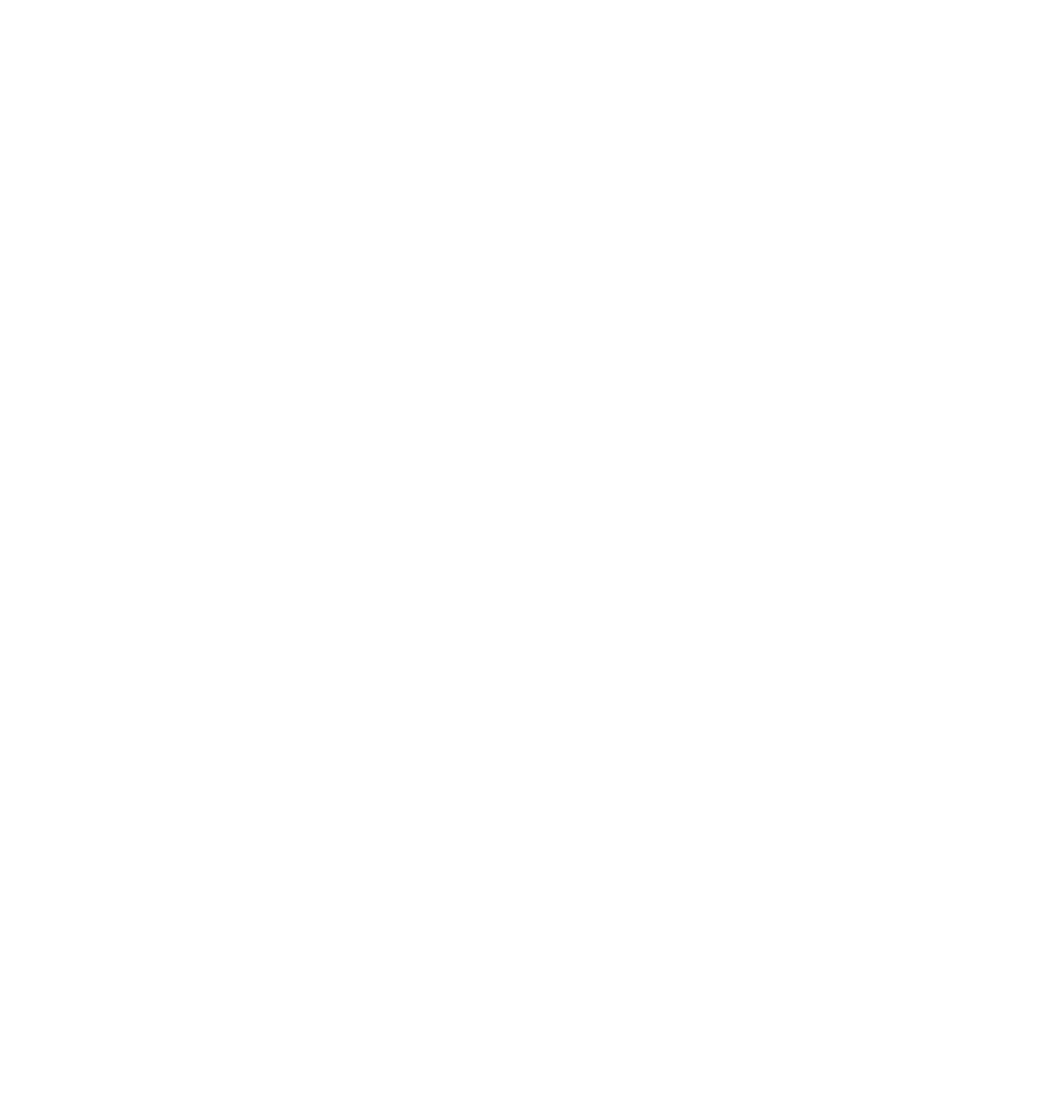
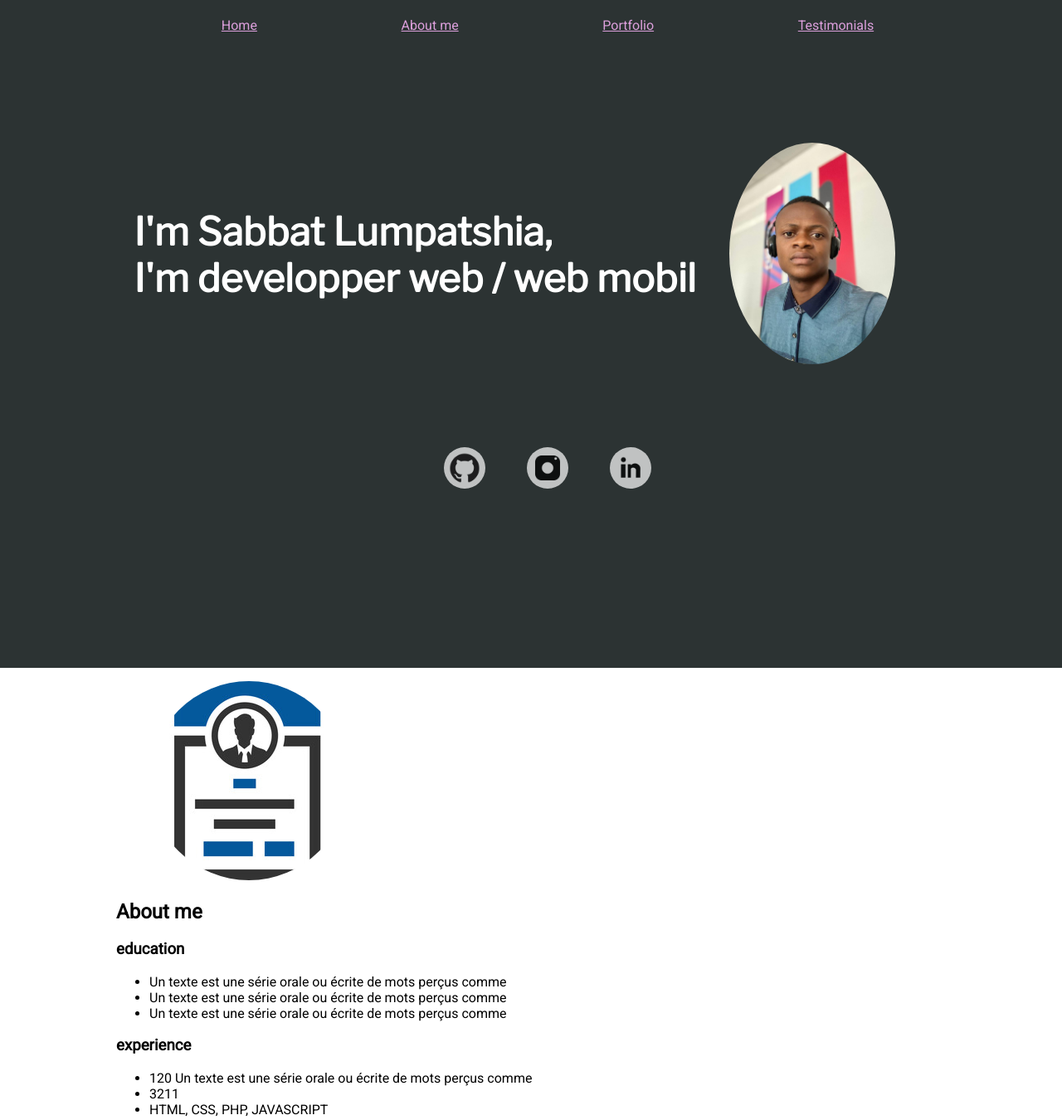
Before and after one commit to Sabbat10/portfolioSabbat, a plain HTML site: page index.html in a window 1280 px wide. Shown: the whole page at 83% size. Before the commit the page ends 800 px from the top, so only its background shows below. Drawn offline with nearby package versions, Linux system fonts and the light colour scheme.

Commit message:
la partie header

```diff
--- a/default.css
+++ b/default.css
@@ -0,0 +1,84 @@
+@import url('https://fonts.googleapis.com/css2?family=Libre+Franklin&family=Roboto&display=swap');
+
+
+:root {
+    --colorHeader: #2C3333;
+    --colorSecondary: white;
+    --colorTersere: plum;
+    --policePricipale: 'Roboto', sans-serif;
+    --policeSecondaire: 'Libre Franklin', sans-serif;
+}
+
+body {
+    margin: 0 auto;
+    font-family: var(--policePricipale);
+}
+
+.container {
+    margin: 0 auto;
+    width: 1000px;
+}
+
+header {
+    background-color: var(--colorHeader);
+    color: var(--colorSecondary);
+    padding: 5px 0px 0px 0px;
+    height: 100vh;
+}
+
+nav ul {
+    display: flex;
+    justify-content: space-around;
+}
+
+nav ul li {
+    list-style: none;
+}
+
+nav ul li a {
+    color: var(--colorTersere);
+}
+
+nav ul li a:hover {
+    color: var(--colorSecondary);
+}
+
+.descrition {
+    display: flex;
+    justify-content: center;
+    align-items: center;
+    padding-top: 100px;
+}
+
+figure img {
+    border-radius: 100%;
+}
+
+.descrition h1 {
+    font-size: 2.9em;
+    text-align: cente;
+    font-family: var(--policeSecondaire);
+}
+
+.reseaux ul {
+    display: flex;
+    justify-content: center;
+    align-items: center;
+    margin: 80px;
+    padding-bottom: 100px;
+}
+
+.reseaux ul li {
+    list-style: none;
+    padding: 0px 25px;
+}
+
+.reseaux ul li a:hover {
+    opacity: 0.4;
+}
+
+.reseaux ul li a img {
+    border-radius: 50%;
+    opacity: 0.7;
+    color: violet;
+}
--- a/index.html
+++ b/index.html
@@ -11,6 +11,69 @@
 
 <body>
 
+    <header>
+
+        <div class="container">
+
+            <div class="title">
+                <nav>
+                    <ul>
+                        <li><a href="#">Home</a></li>
+                        <li><a href="#">About me</a></li>
+                        <li><a href="#">Portfolio</a></li>
+                        <li><a href="#">Testimonials</a></li>
+                    </ul>
+                </nav>
+
+            </div>
+            <div class="descrition">
+                <h1>
+                    I'm Sabbat Lumpatshia, <br> I'm developper web / web mobil
+                </h1>
+                <figure><img src="images/024c813d-b8a1-4963-b2a1-2bd1a4910e9e.jpeg" width="200" alt=""></figure>
+            </div>
+
+            <div class="reseaux">
+                <ul>
+                    <li><a href="#"><img src="" alt=""><img src="images/icone/github.jpg" width="50" alt=""></a></li>
+                    <li><a href="#"><img src="" alt=""><img src="images/icone/intagram.jpg" width="50" alt=""></a></li>
+                    <li><a href="#"><img src="images/icone/linkedin.jpg" width="50" alt=""></a></li>
+                </ul>
+            </div>
+        </div>
+    </header>
+
+    <div class="container">
+        <section class="about_me">
+            <figure>
+                <img src="images/icone/cv.jpg" alt="Sabbat" title="Sabbat Lumpatshia">
+            </figure>
+            <div class="aboutMe_description">
+                <h2>About me</h2>
+            </div>
+        </section>
+
+        <section id="educatio_experience">
+            <div class="education">
+                <h3>education</h3>
+                <ul>
+                    <li>Un texte est une série orale ou écrite de mots perçus comme</li>
+                    <li>Un texte est une série orale ou écrite de mots perçus comme</li>
+                    <li>Un texte est une série orale ou écrite de mots perçus comme</li>
+                </ul>
+            </div>
+
+            <div class="experience">
+                <h3>experience</h3>
+                <ul>
+                    <li>120 Un texte est une série orale ou écrite de mots perçus comme</li>
+                    <li>3211</li>
+                    <li>HTML, CSS, PHP, JAVASCRIPT</li>
+                </ul>
+            </div>
+        </section>
+    </div>
+
     <script src="index.js"></script>
 </body>
 
```
Also changed, not shown: images/024c813d-b8a1-4963-b2a1-2bd1a4910e9e.jpeg (added), images/3fde8e6a-9a26-438b-9652-8f942c2be554.jpeg (added), images/ffc3cb9d-b774-4fda-b19c-f1f421685472.jpeg (added), images/icone/cv.jpg (added), images/icone/direction.jpg (added), images/icone/github.jpg (added), images/icone/intagram.jpg (added), images/icone/linkedin.jpg (added), images/image_processing20220716-1546-9ig7n8.png (added).
